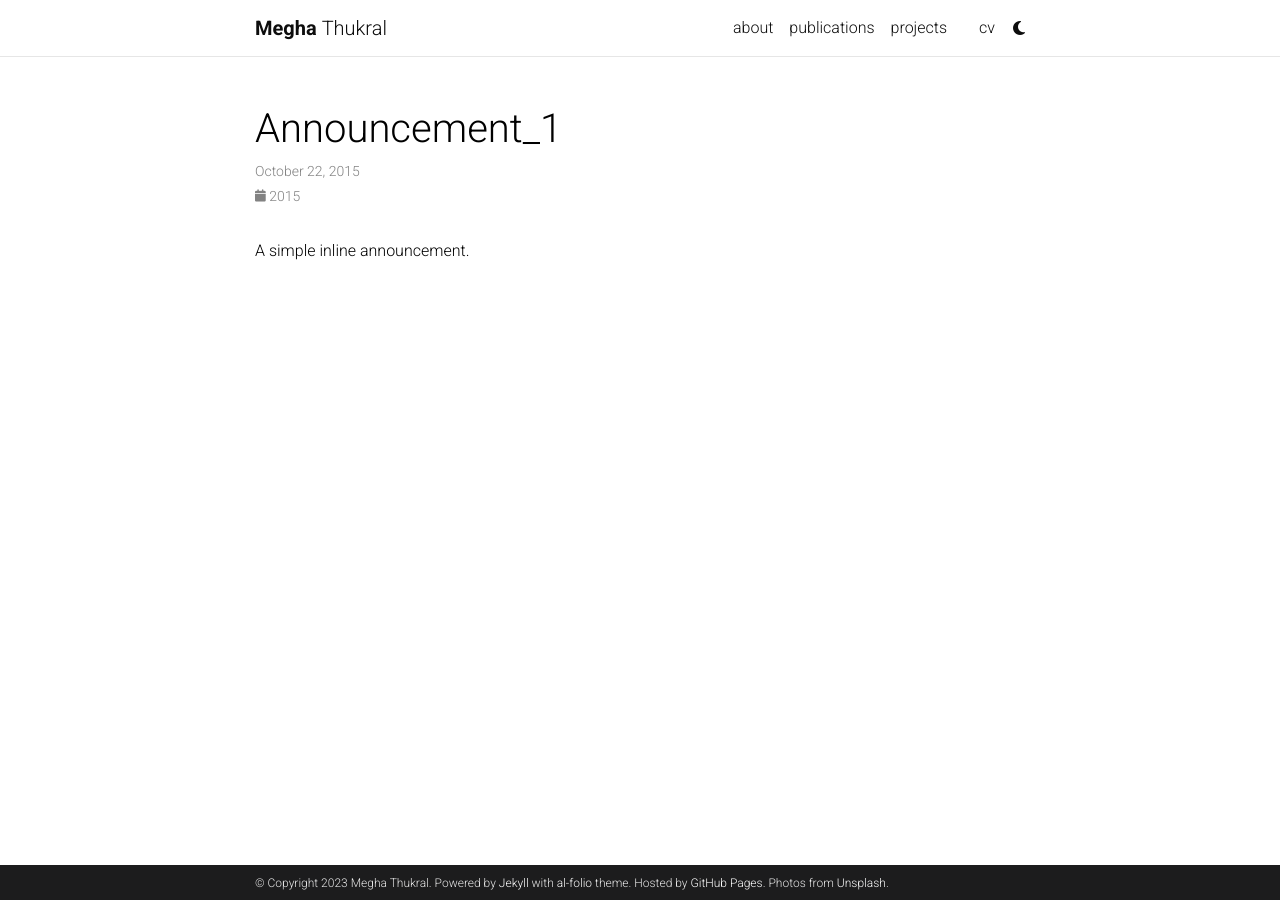
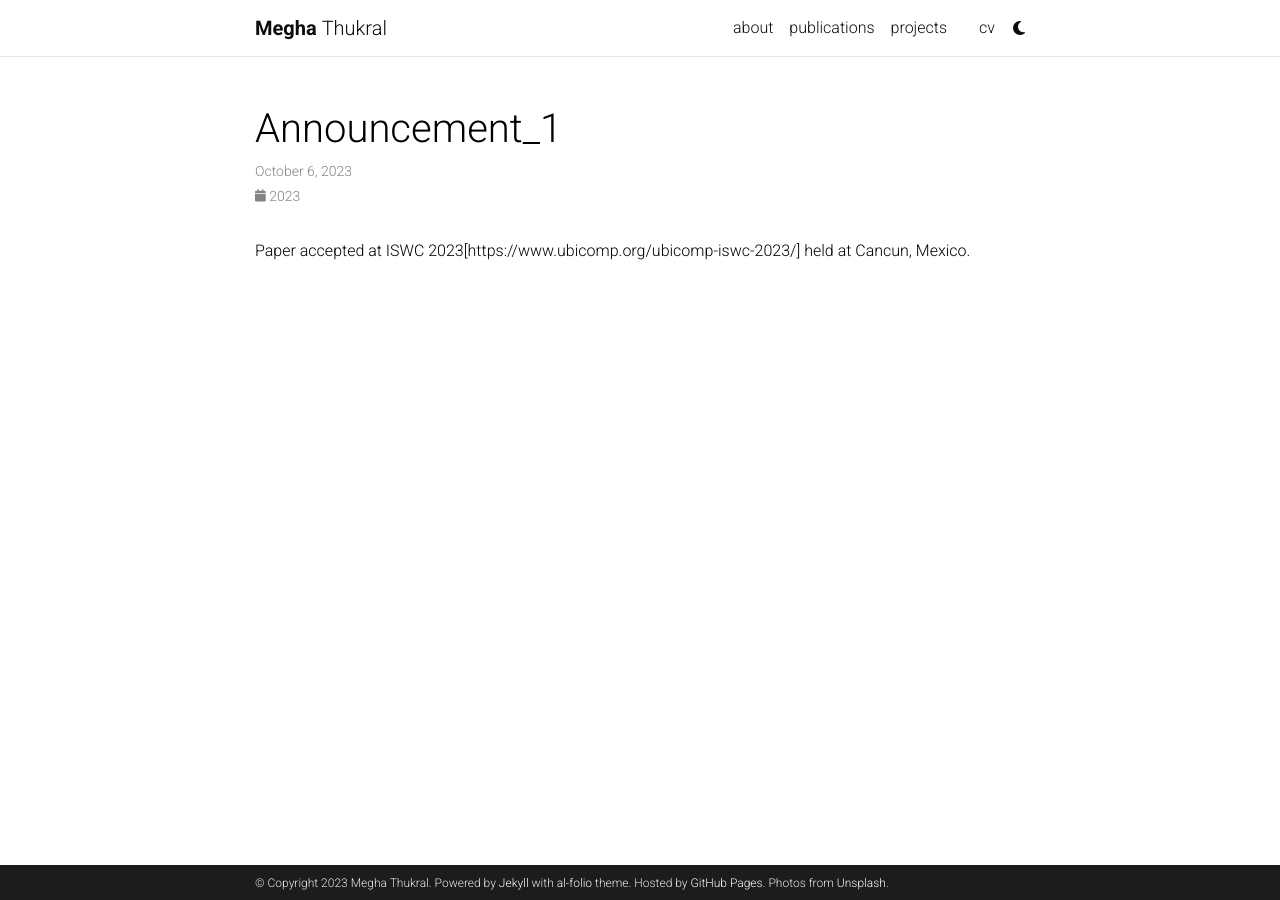
Before and after one commit to meghathukral/meghathukral.github.io, a Jekyll site: the page built from _news/announcement_1.md, in a window 1280 px wide. Built offline with Jekyll 4.4.1, drawn with Linux system fonts in a browser that asks for light colours; full-size pictures stand in for the smaller copies a plugin makes; comment, search, counter and statistics services are not loaded; a style sheet for code colours, icons or effects is not loaded.

Commit message:
Updated new

```diff
--- a/_data/cv.yml
+++ b/_data/cv.yml
@@ -3,6 +3,10 @@
   contents:
     - name: Full Name
       value: Megha Thukral
+    - name: Email
+      value: mthukral3@gatech.edu
+    - name: skills
+      value: Pytorch, Machine Learning, Deep Learning, Python
     - name: Languages
       value: English, Hindi
 
--- a/_news/announcement_1.md
+++ b/_news/announcement_1.md
@@ -1,8 +1,8 @@
 ---
 layout: post
-date: 2015-10-22 15:59:00-0400
+date: 2023-10-06 15:59:00-0400
 inline: true
 related_posts: false
 ---
 
-A simple inline announcement.
+Paper accepted at ISWC 2023[https://www.ubicomp.org/ubicomp-iswc-2023/] held at Cancun, Mexico.
```
